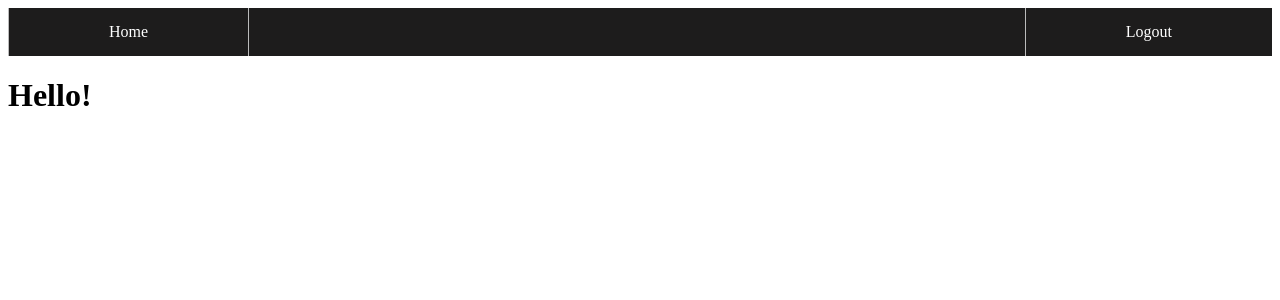
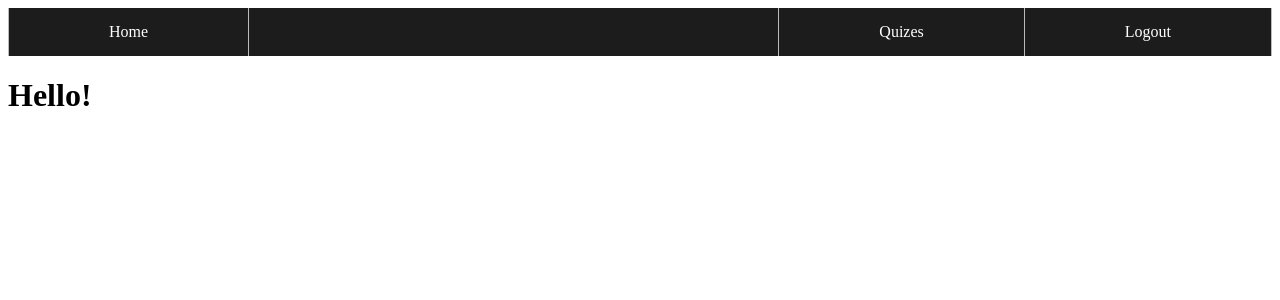
Before and after one commit to ShaneWD/quiz-app, a Django app: page / in a window 1280 px wide. Shown: the top 300 px of the page. Run offline with Django 3.2, Linux system fonts and the light colour scheme; the visitor is signed in with stand-in values (Sample User, id 1); some web fonts are replaced.

Commit message:
added link to quiz(list) on navbar

```diff
--- a/QUIZ_APP/templates/main.html
+++ b/QUIZ_APP/templates/main.html
@@ -17,6 +17,7 @@
                 <li class="list" style="float:left"><a class="active" href="{% url 'home' %}">Home</a></li>
                 {% if user.is_authenticated %}
                     <li class="list"><a href="{% url 'account_logout'%}">Logout</a></li>
+                    <li class="list"><a href="{% url 'list'%}">Quizes</a></li>
                 {% else %}
                     <li class="list"><a href="{% url 'account_login'%}">Login</a></li>
                     <li class="list"><a href="{% url 'account_signup'%}">Register</a></li>
```
